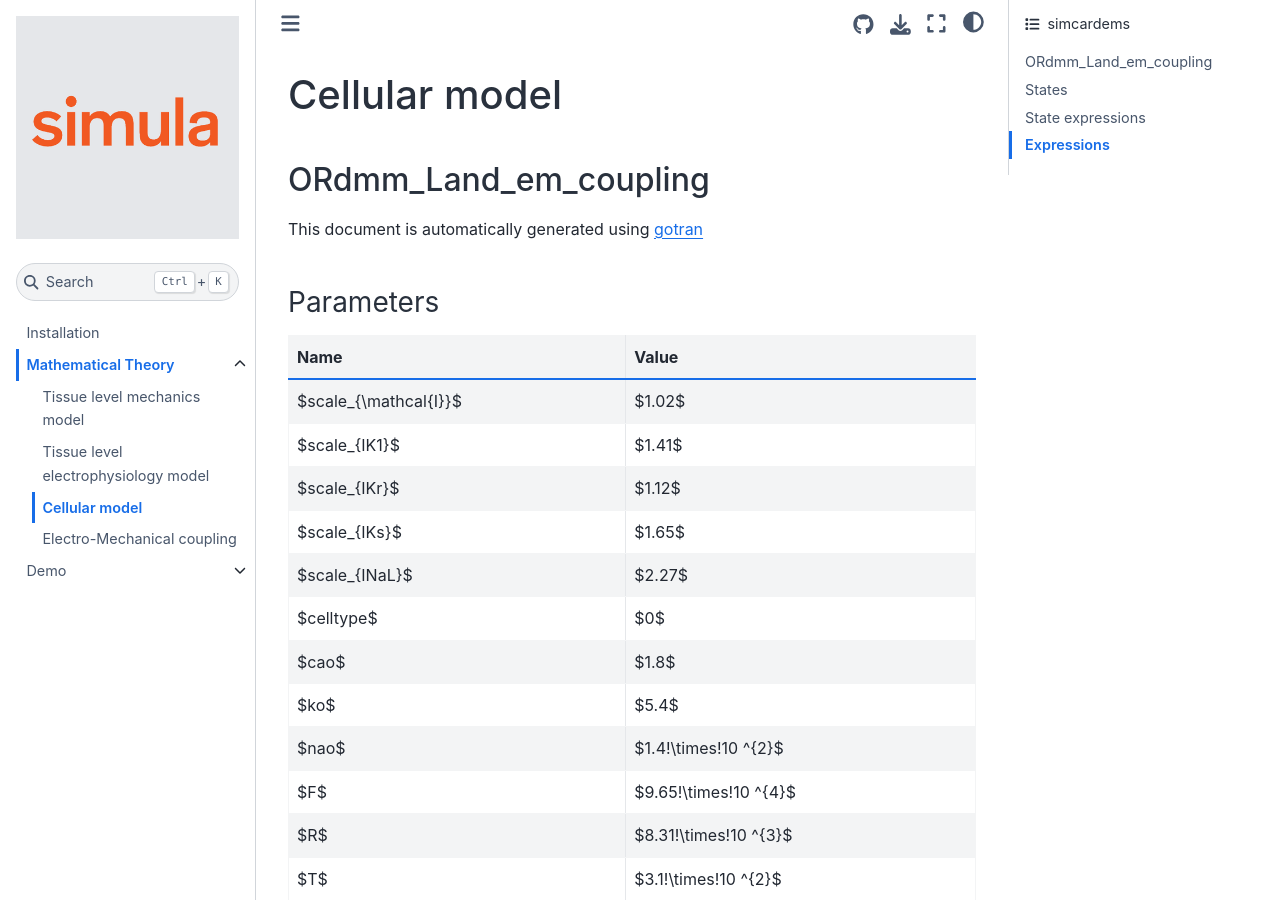
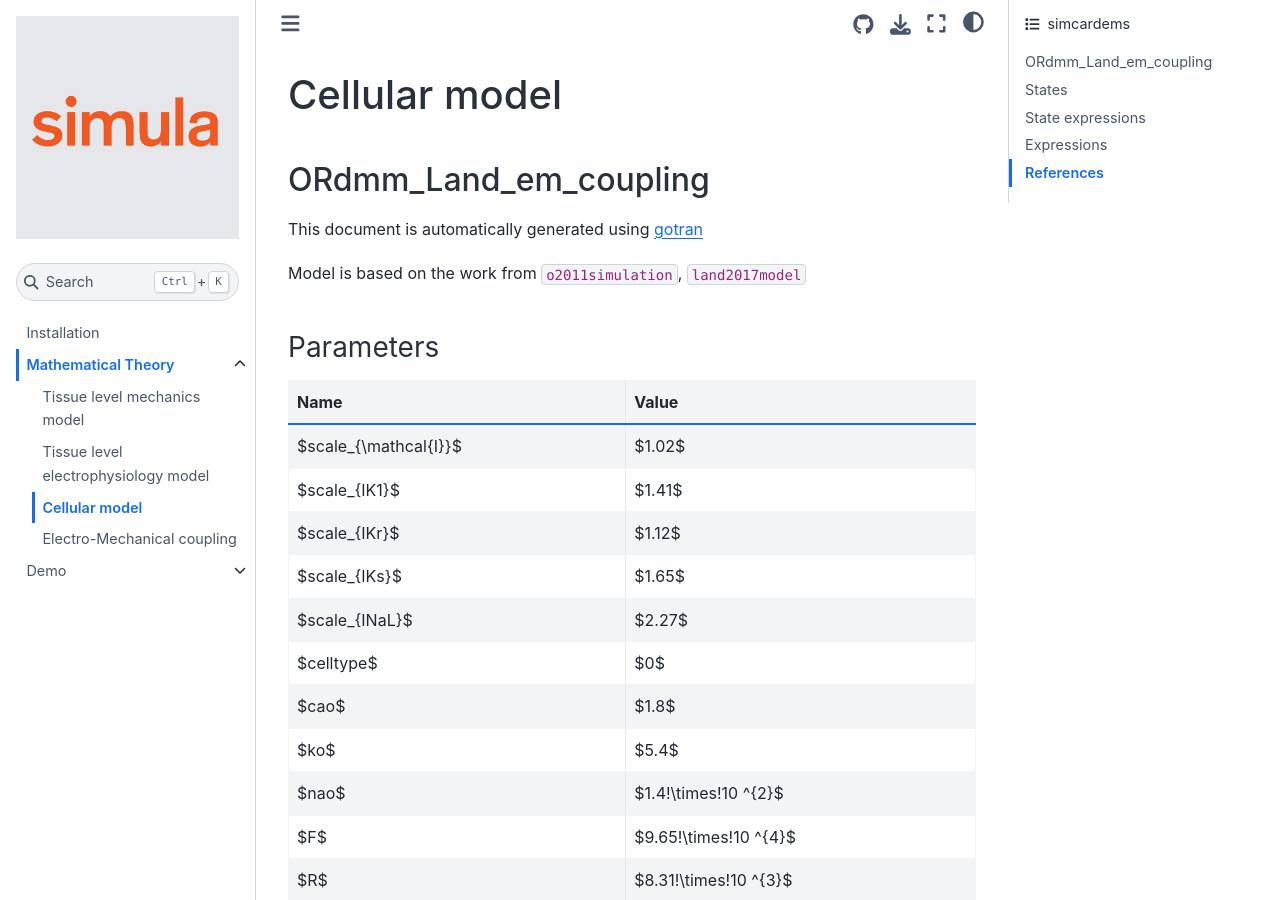
Before and after one commit to ComputationalPhysiology/simcardems, a Sphinx documentation site: the page built from docs/source/cell_model.md, in a window 1280 px wide and 900 px high. Built offline with Sphinx 7.4.7 and the Sphinx Book theme 1.1.4, drawn with Linux system fonts in a browser that asks for light colours; pages that are not in the unit, such as notebooks, are missing from menus; cross-references to code outside the pages are shown as plain code.

Commit message:
Add references to cell model and link to monodomain solver

````diff
--- a/docs/source/cell_model.md
+++ b/docs/source/cell_model.md
@@ -4,6 +4,8 @@
 
 ## ORdmm_Land_em_coupling
 This document is automatically generated using [gotran](https://pypi.org/project/gotran/)
+
+Model is based on the work from {cite}`o2011simulation`, {cite}`land2017model`
 
 ### Parameters
 | Name                  | Value                    |
@@ -1413,3 +1415,9 @@
 $$
 Jtr = 1\!\times\!10 ^{-2} cansr - 1\!\times\!10 ^{-2} cajsr
 $$
+
+## References
+
+```{bibliography}
+:filter: docname in docnames
+```
````
Also changed, not shown: docs/source/electrophysiology_model.md (+1 -6 lines), 1 other file.
